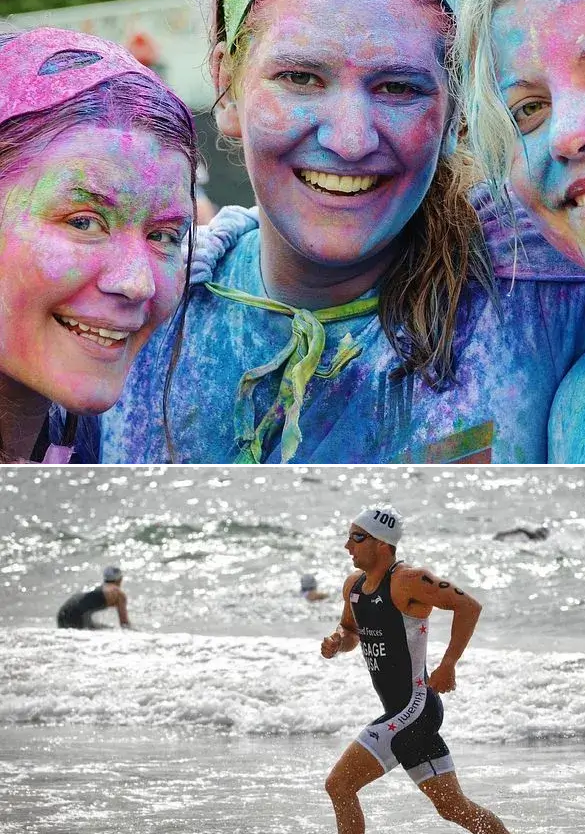
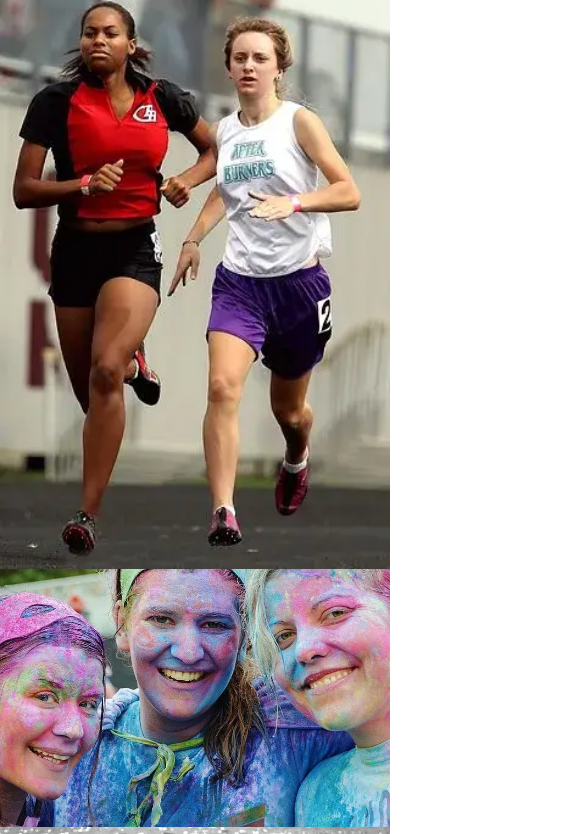
Before and after one commit to hicelery/love-running, a plain HTML site: page gallery.html in a window 390 px wide. Shown: the part 63-897 px from the top of the page, 585 px wide, since content can reach past the window. Drawn offline with nearby package versions, Linux system fonts and the light colour scheme.

Commit message:
mobile styling for gallery

```diff
--- a/assets/css/styles.css
+++ b/assets/css/styles.css
@@ -265,6 +265,17 @@ main {
     color: #fafafa;
 }
 
+/*Gallery page*/
+
+#photos img {
+    width: 100%;
+    line-height: 1em;
+}
+
+#photos {
+    line-height: 0;
+}
+
 /* media queries for tablet */
 @media screen and (min-width: 768px) {
     nav {
--- a/gallery.html
+++ b/gallery.html
@@ -38,7 +38,8 @@
     <!-- Main content -->
     <main>
         <section id="gallery">
-            <div>
+            <div id="photos">
+                <img src="assets/images/athletes.webp" alt="Two athletes running on road">
                 <img src="assets/images/girls.webp" alt="Three girls at charity paint running festival">
                 <img src="assets/images/runner3.webp" alt="Solo male runner jogging on beach">
                 <img src="assets/images/man.webp" alt="Man at charity paint running festival">
```
